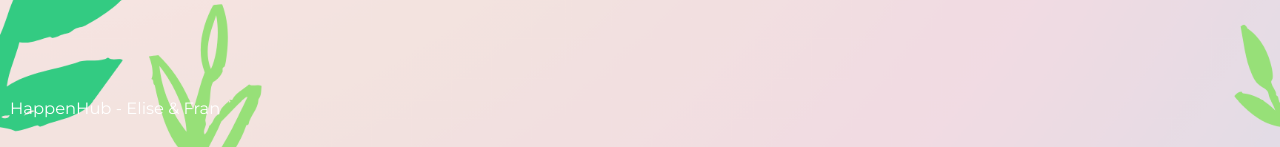
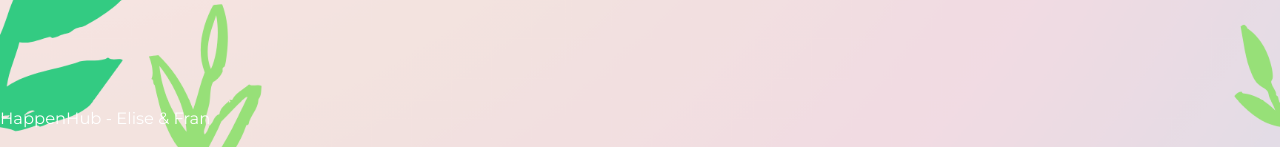
Before and after one commit to devHarmonyHack/HappenHub, a React (Vite) app: page /add-event in a window 1280 px wide. Shown: the part 653-800 px from the top of the page. Built offline with nearby package versions, Linux system fonts and the light colour scheme; a web font is replaced by a local one.

Commit message:
fixed bugs with home-icon and padding of footer

```diff
--- a/src/components/Footer.css
+++ b/src/components/Footer.css
@@ -9,12 +9,10 @@ footer {
     bottom: 0;
     left: 0;
     font-family: 'Montserrat';
-
-
+    padding: 0;
 
  }
 
 footer h3{
     color: white;
-
 }
--- a/src/components/Header.jsx
+++ b/src/components/Header.jsx
@@ -1,11 +1,12 @@
 import { NavLink } from "react-router-dom"
 import './Header.css'
+import homeicon from '../assets/white-home-icon.png'
 
 function Header () {
     return (
         <div className="Header">
             <NavLink to='/'>
-                <img src="src/assets/white-home-icon.png"/>
+                <img src={homeicon}/>
 
             </NavLink>
 
```
